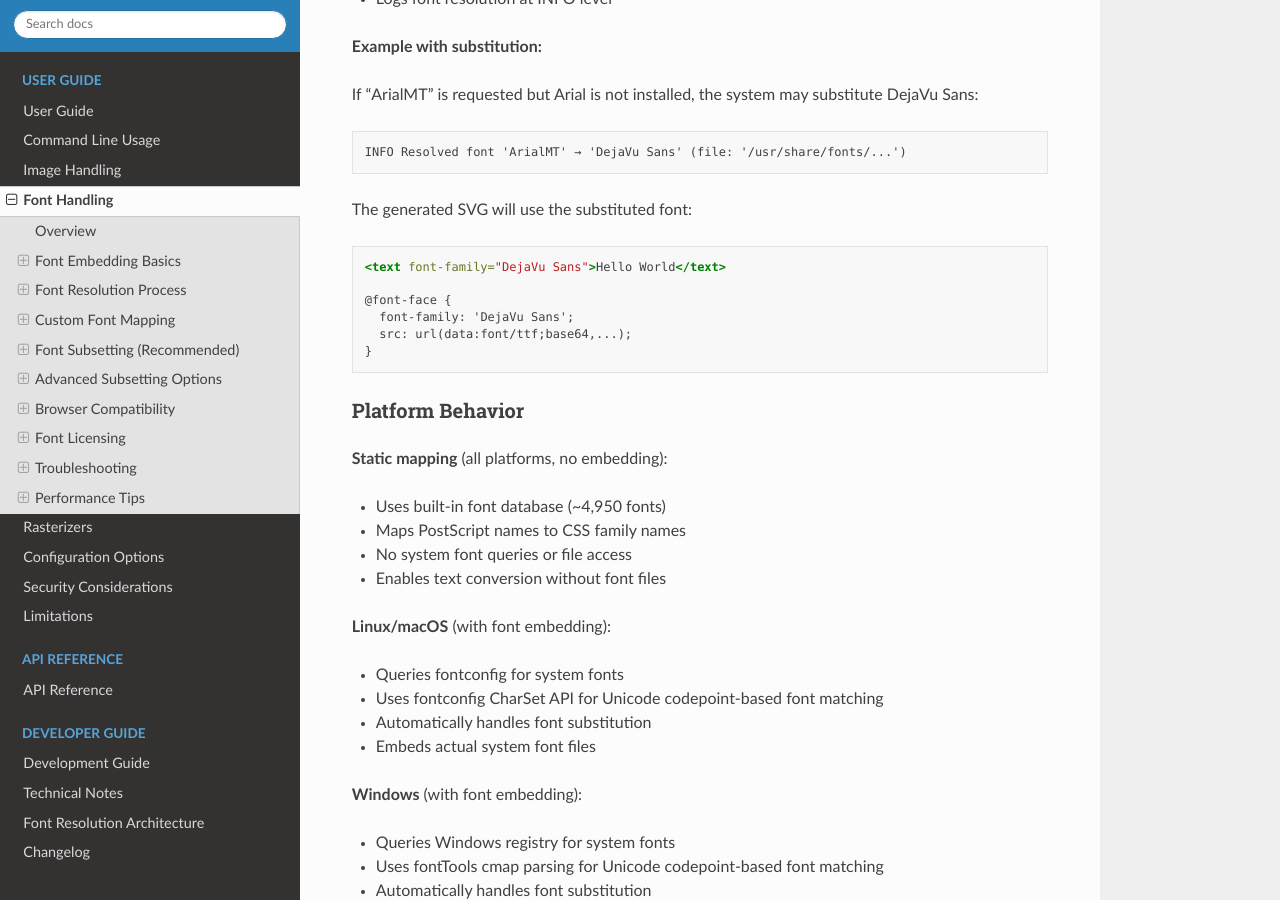
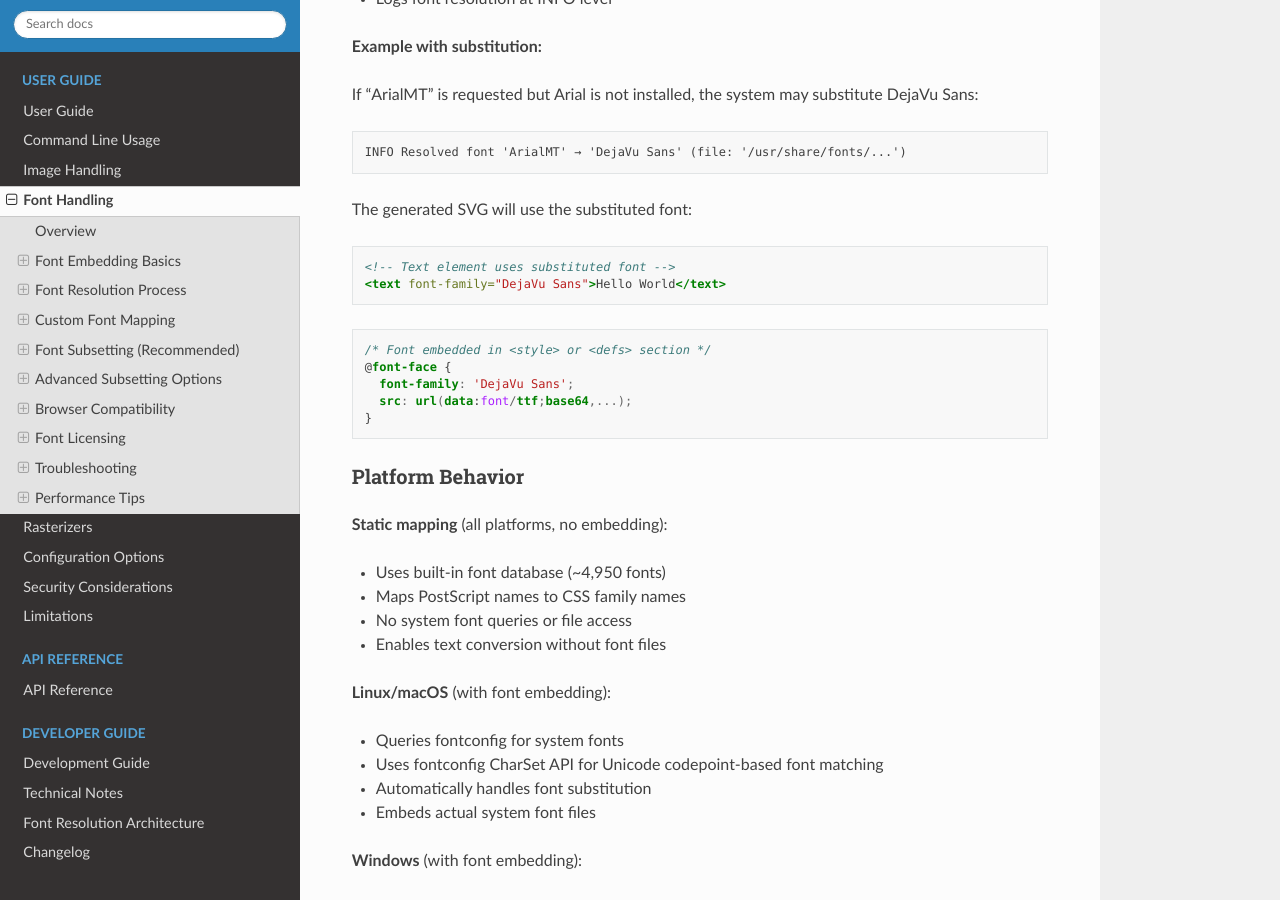
Before and after one commit to kyamagu/psd2svg, a Sphinx documentation site: the page built from docs/fonts.rst, in a window 1280 px wide and 900 px high, scrolled down 2237 px. Built offline with Sphinx 7.4.7 and the Read the Docs theme 3.1.0, drawn with Linux system fonts in a browser that asks for light colours.

Commit message:
docs: Address Copilot PR review feedback
Fix two documentation formatting issues identified by Copilot:

1. docs/security.rst: Fix heading format
   - Changed bold text '**Environment Variable Configuration:**'
   - To proper RST heading with underline using ^^^
   - Maintains correct document structure hierarchy

2. docs/fonts.rst: Separate XML and CSS code blocks
   - Split mixed XML/CSS example into two separate code blocks
   - Added clarifying comments for each block
   - XML block shows text element with substituted font
   - CSS block shows @font-face rule in <style>/<defs> section
   - Improves clarity and reduces confusion about SVG structure

```diff
--- a/docs/fonts.rst
+++ b/docs/fonts.rst
@@ -111,8 +111,12 @@ The generated SVG will use the substituted font:
 
 .. code-block:: xml
 
+   <!-- Text element uses substituted font -->
    <text font-family="DejaVu Sans">Hello World</text>
 
+.. code-block:: css
+
+   /* Font embedded in <style> or <defs> section */
    @font-face {
      font-family: 'DejaVu Sans';
      src: url(data:font/ttf;base64,...);
--- a/docs/security.rst
+++ b/docs/security.rst
@@ -157,7 +157,8 @@ For fully trusted input where you need to process very large files:
 
     convert("huge_trusted_file.psd", "output.svg", resource_limits=limits)
 
-**Environment Variable Configuration:**
+Environment Variable Configuration
+^^^^^^^^^^^^^^^^^^^^^^^^^^^^^^^^^^^
 
 Resource limits can be configured via environment variables. See :doc:`configuration` for details on available environment variables and their usage.
 
```
